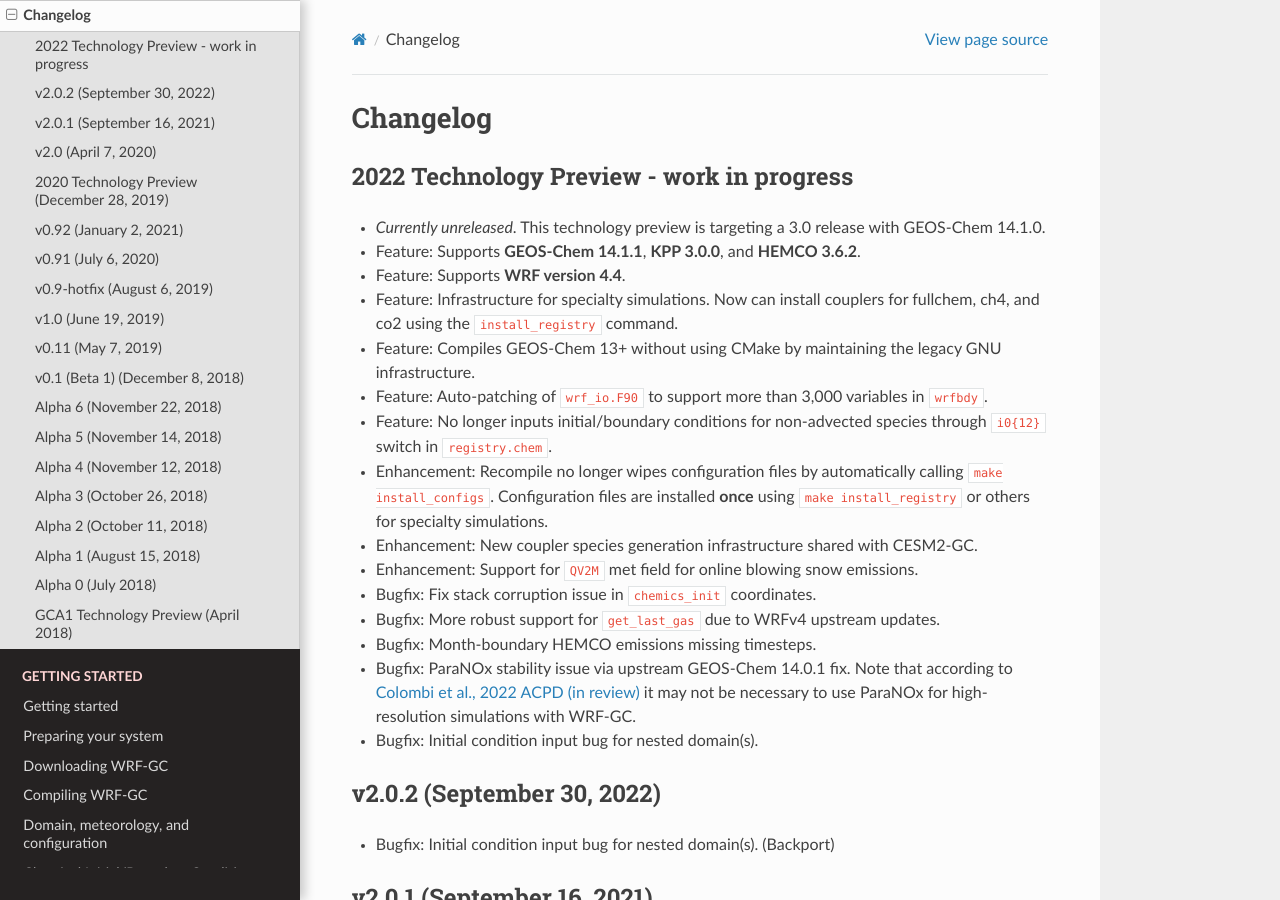
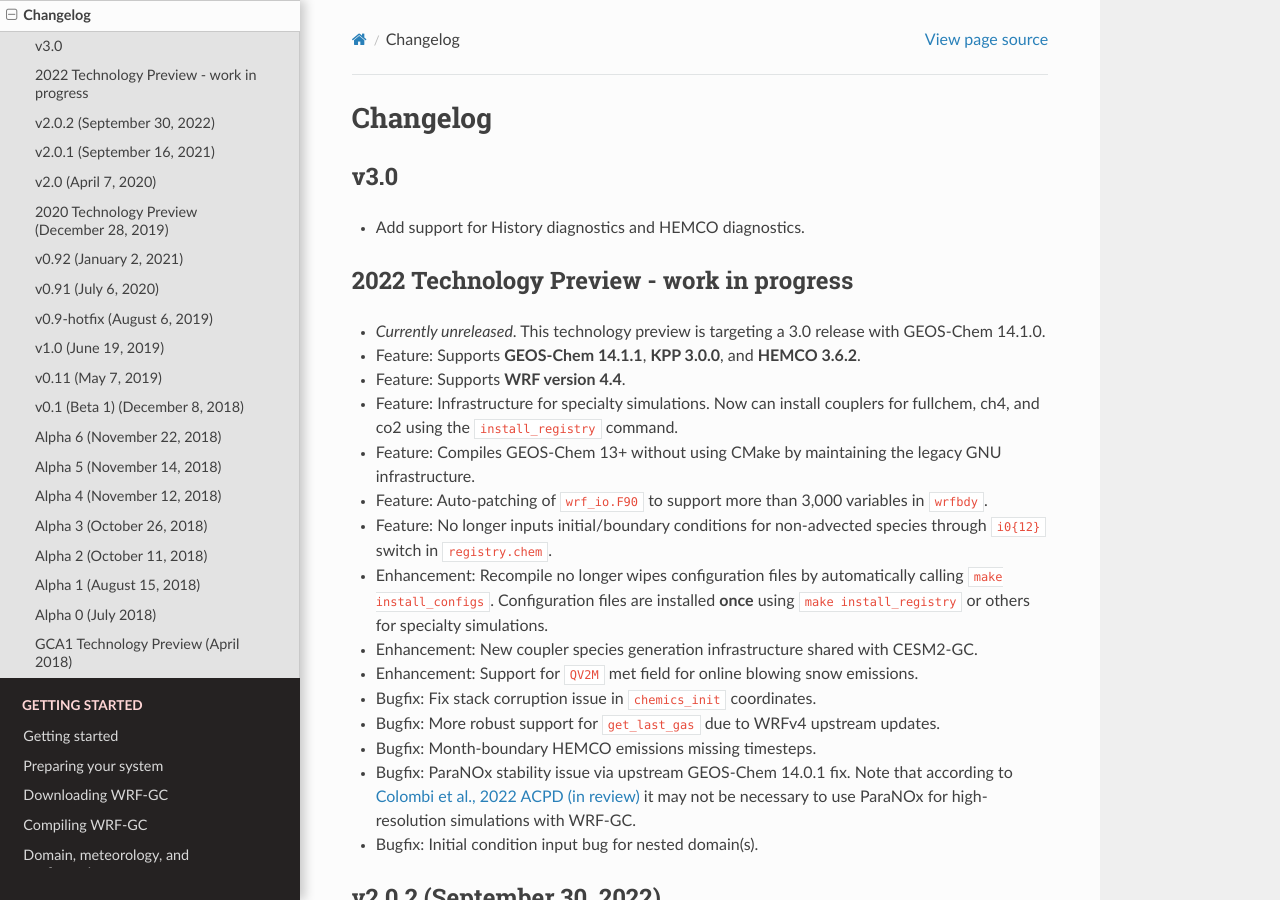
Before and after one commit to WRF-GC/documentation, a Sphinx documentation site: the page built from docs/source/changelog.rst, in a window 1280 px wide and 900 px high. Built offline with Sphinx 7.4.7 and the Read the Docs theme 2.0.0, drawn with Linux system fonts in a browser that asks for light colours.

Commit message:
Update changelog.rst for WRF-GC 3.0

```diff
--- a/docs/source/changelog.rst
+++ b/docs/source/changelog.rst
@@ -1,5 +1,8 @@
 Changelog
 ==========
+v3.0
+----------
+* Add support for History diagnostics and HEMCO diagnostics.
 
 2022 Technology Preview - work in progress
 ------------------------------------------
```
